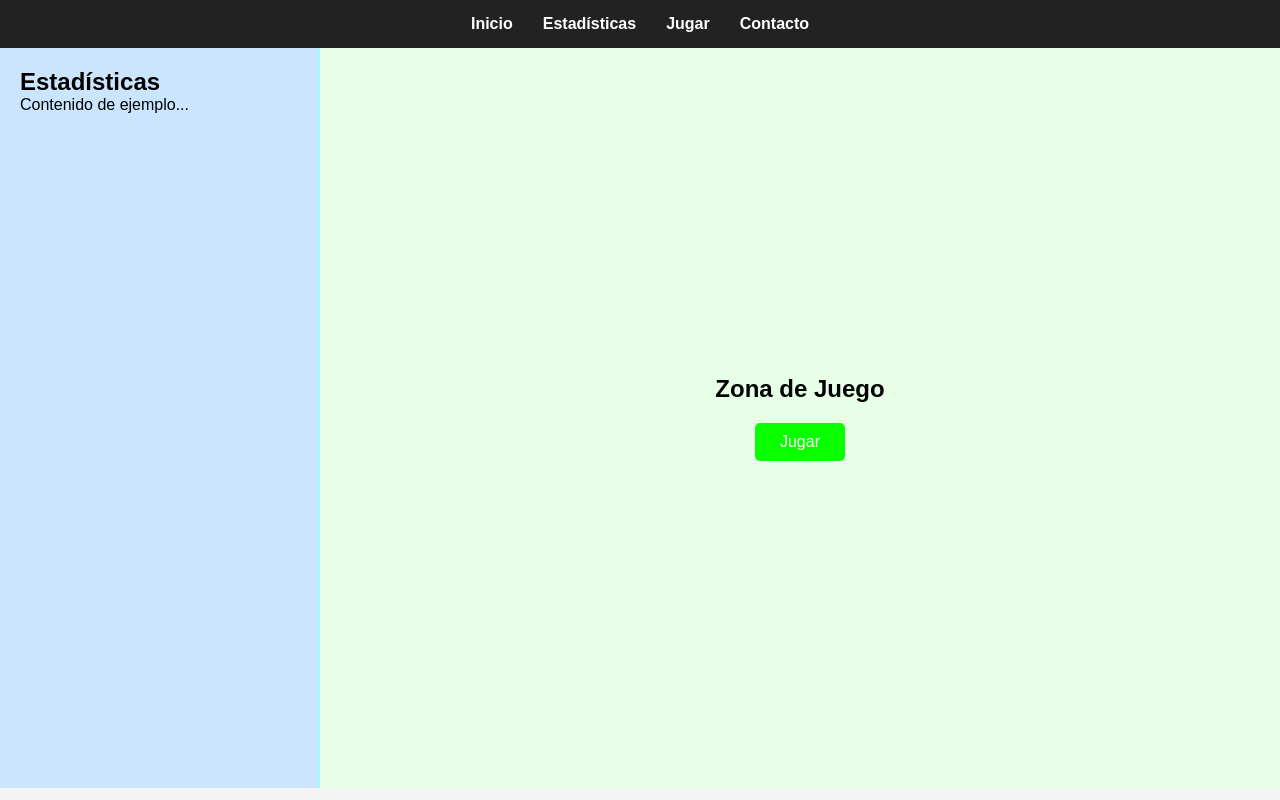
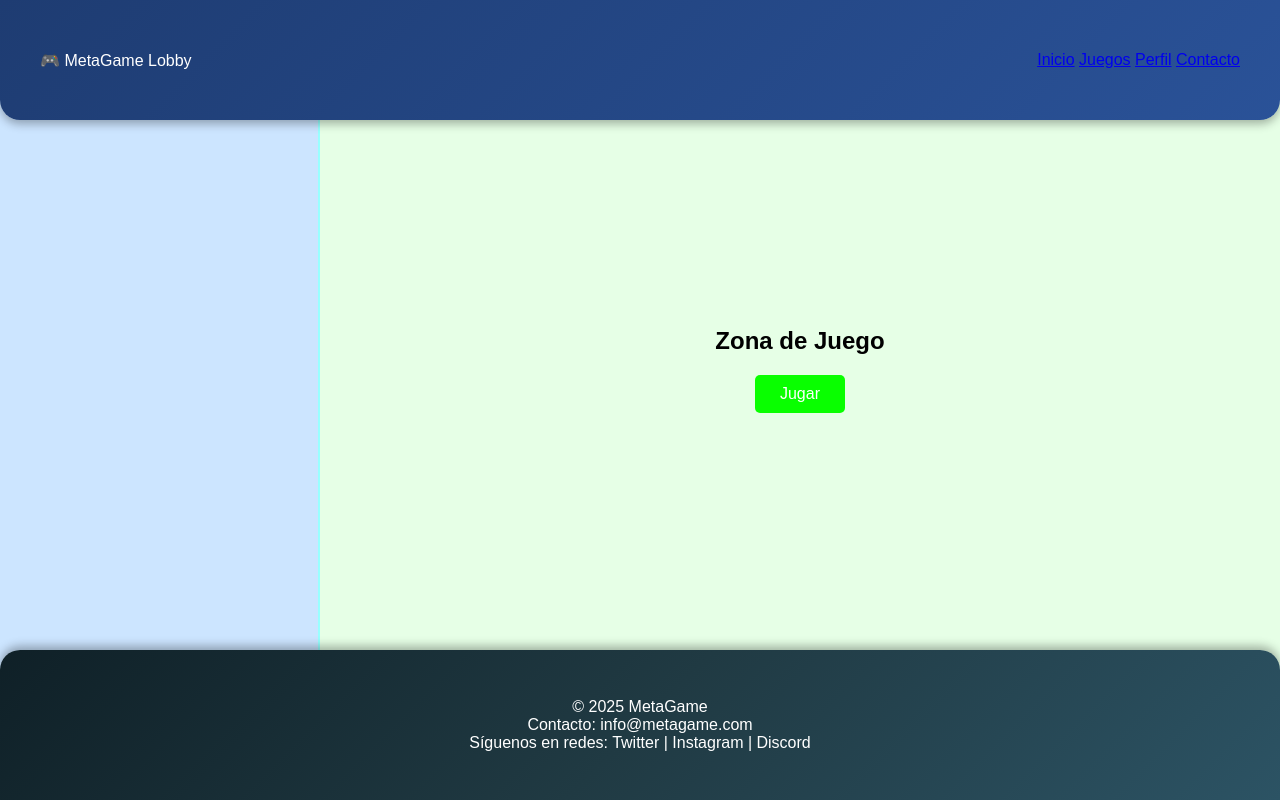
Before and after one commit to andresMansilla/MetaGame, a website: page oca.html in a window 1280 px wide. Drawn offline with Linux system fonts and the light colour scheme.

Commit message:
Header y footer en oca.html y oca.css

```diff
--- a/oca.css
+++ b/oca.css
@@ -68,3 +68,38 @@ main {
   border-radius: 5px;
   cursor: pointer;
 }
+header {
+  position: fixed;
+  top: 0;
+  left: 0;
+  width: 100%;
+  height: 120px;
+  padding: 20px 40px;
+  background: linear-gradient(135deg, #1e3c72, #2a5298);
+  color: white;
+  z-index: 2;
+  display: flex;
+  align-items: center;
+  justify-content: space-between;
+  box-shadow: 0 4px 10px rgba(0,0,0,0.3);
+  border-bottom-left-radius: 20px;
+  border-bottom-right-radius: 20px;
+}
+footer {
+  position: fixed;
+  bottom: 0;
+  left: 0;
+  width: 100%;
+  height: 150px;
+  padding: 20px 40px;
+  background: linear-gradient(135deg, #0f2027, #203a43, #2c5364);
+  color: white;
+  z-index: 2;
+  display: flex;
+  flex-direction: column;
+  justify-content: center;
+  align-items: center;
+  box-shadow: 0 -4px 10px rgba(0,0,0,0.3);
+  border-top-left-radius: 20px;
+  border-top-right-radius: 20px;
+}
--- a/oca.html
+++ b/oca.html
@@ -7,17 +7,15 @@
   <link rel="stylesheet" href="oca.css" />
 </head>
 <body>
-  <header>
-    <nav class="menu">
-      <ul>
-        <li><a href="#">Inicio</a></li>
-        <li><a href="#">Estadísticas</a></li>
-        <li><a href="#">Jugar</a></li>
-        <li><a href="#">Contacto</a></li>
-      </ul>
+    <header>
+    <div>🎮 MetaGame Lobby</div>
+    <nav>
+      <a href="#">Inicio</a>
+      <a href="#">Juegos</a>
+      <a href="#">Perfil</a>
+      <a href="#">Contacto</a>
     </nav>
   </header>
-
   <main>
     <aside class="estadisticas">
       <h2>Estadísticas</h2>
@@ -31,5 +29,10 @@
       </div>
     </section>
   </main>
+    <footer>
+    <div>© 2025 MetaGame</div>
+    <div>Contacto: info@metagame.com</div>
+    <div>Síguenos en redes: Twitter | Instagram | Discord</div>
+  </footer>
 </body>
 </html>
```
